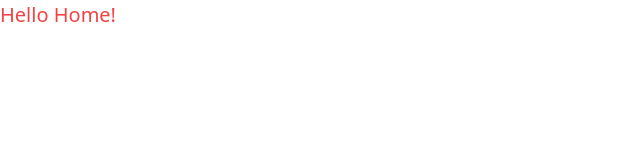
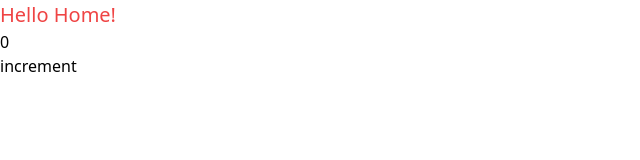
Before and after one commit to mrleidesen/vue3-tailwind-template, a Vue app: page /#/ in a window 1280 px wide. Shown: the top 160 px of the page, without its empty margins (0-640 px from the left). Built offline with nearby package versions, Linux system fonts and the light colour scheme.

Commit message:
feat: add typescript

```diff
--- a/index.html
+++ b/index.html
@@ -8,6 +8,6 @@
   </head>
   <body>
     <div id="app"></div>
-    <script type="module" src="/src/main.js"></script>
+    <script type="module" src="/src/main.ts"></script>
   </body>
 </html>
--- /dev/null
+++ b/src/env.d.ts
@@ -0,0 +1,8 @@
+/// <reference types="vite/client" />
+
+declare module "*.vue" {
+  import type { DefineComponent } from "vue";
+  // eslint-disable-next-line @typescript-eslint/no-explicit-any, @typescript-eslint/ban-types
+  const component: DefineComponent<{}, {}, any>;
+  export default component;
+}
--- a/src/views/HomePage.vue
+++ b/src/views/HomePage.vue
@@ -1,3 +1,24 @@
 <template>
   <h1 class="text-red-500 text-[20px]">Hello Home!</h1>
+  <p>{{ count }}</p>
+  <button @click="increment">increment</button>
 </template>
+
+<script lang="ts">
+import { defineComponent, ref } from "vue";
+
+export default defineComponent({
+  setup() {
+    const count = ref<number>(0);
+
+    const increment = () => {
+      count.value++;
+    };
+
+    return {
+      count,
+      increment,
+    };
+  },
+});
+</script>
--- a/vite.config.js
+++ /dev/null
@@ -1,14 +0,0 @@
-import path from 'path'
-
-import { defineConfig } from 'vite'
-import vue from '@vitejs/plugin-vue'
-
-// https://vitejs.dev/config/
-export default defineConfig({
-  plugins: [vue()],
-  resolve: {
-    alias: {
-      "@": path.resolve(__dirname, "src/")
-    }
-  }
-})
--- /dev/null
+++ b/vite.config.ts
@@ -0,0 +1,14 @@
+import * as path from "path";
+
+import { defineConfig } from "vite";
+import vue from "@vitejs/plugin-vue";
+
+// https://vitejs.dev/config/
+export default defineConfig({
+  plugins: [vue()],
+  resolve: {
+    alias: {
+      "@": path.resolve(__dirname, "src/"),
+    },
+  },
+});
```
Also changed, not shown: jsconfig.json (deleted, +0 -9 lines), package.json (+5 -2 lines), tsconfig.json (added, +21 -0 lines), tsconfig.node.json (added, +8 -0 lines), src/main.ts (renamed from src/main.js), src/router/index.ts (renamed from src/router/index.js), 1 other file (tests, documents, lock files or other folders).
